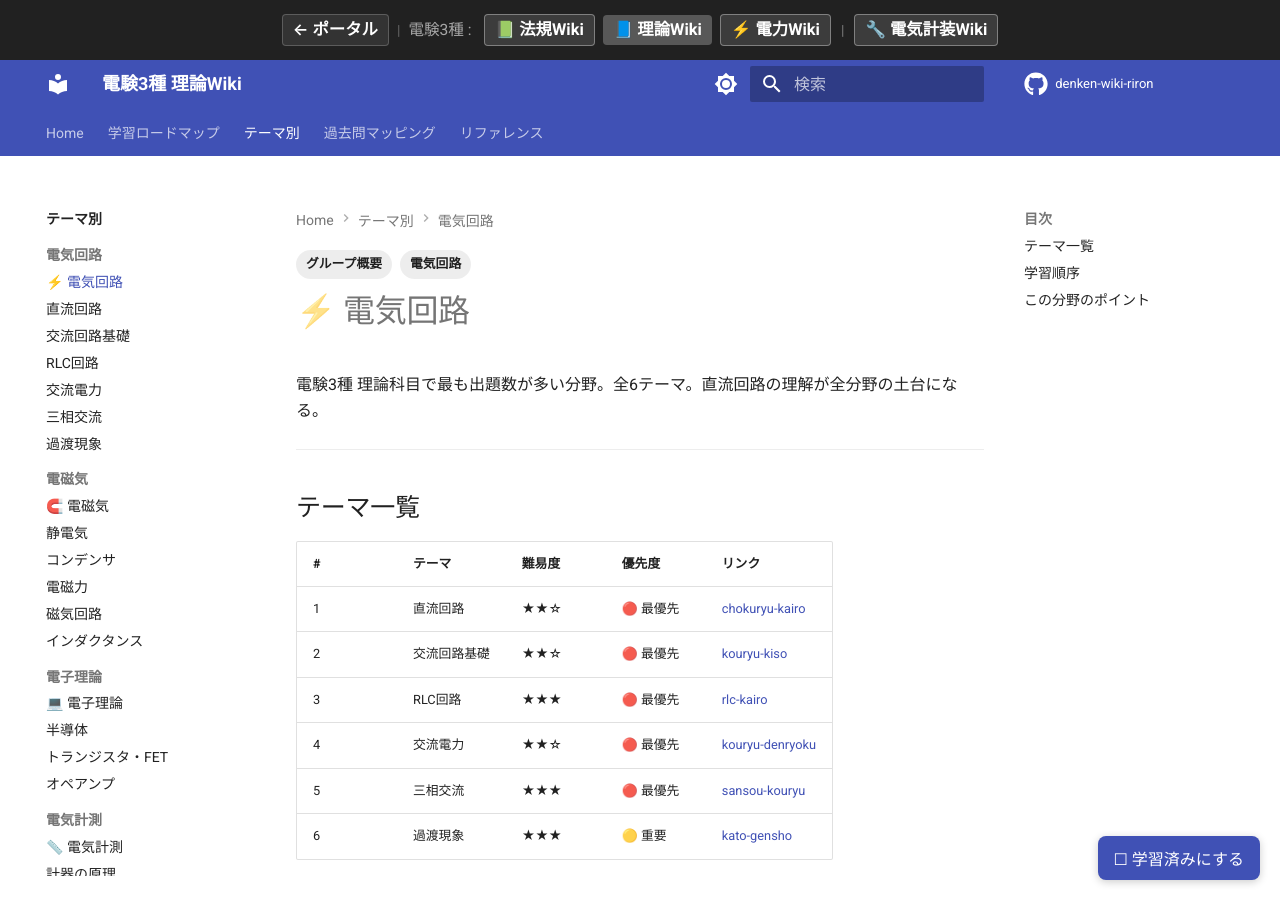
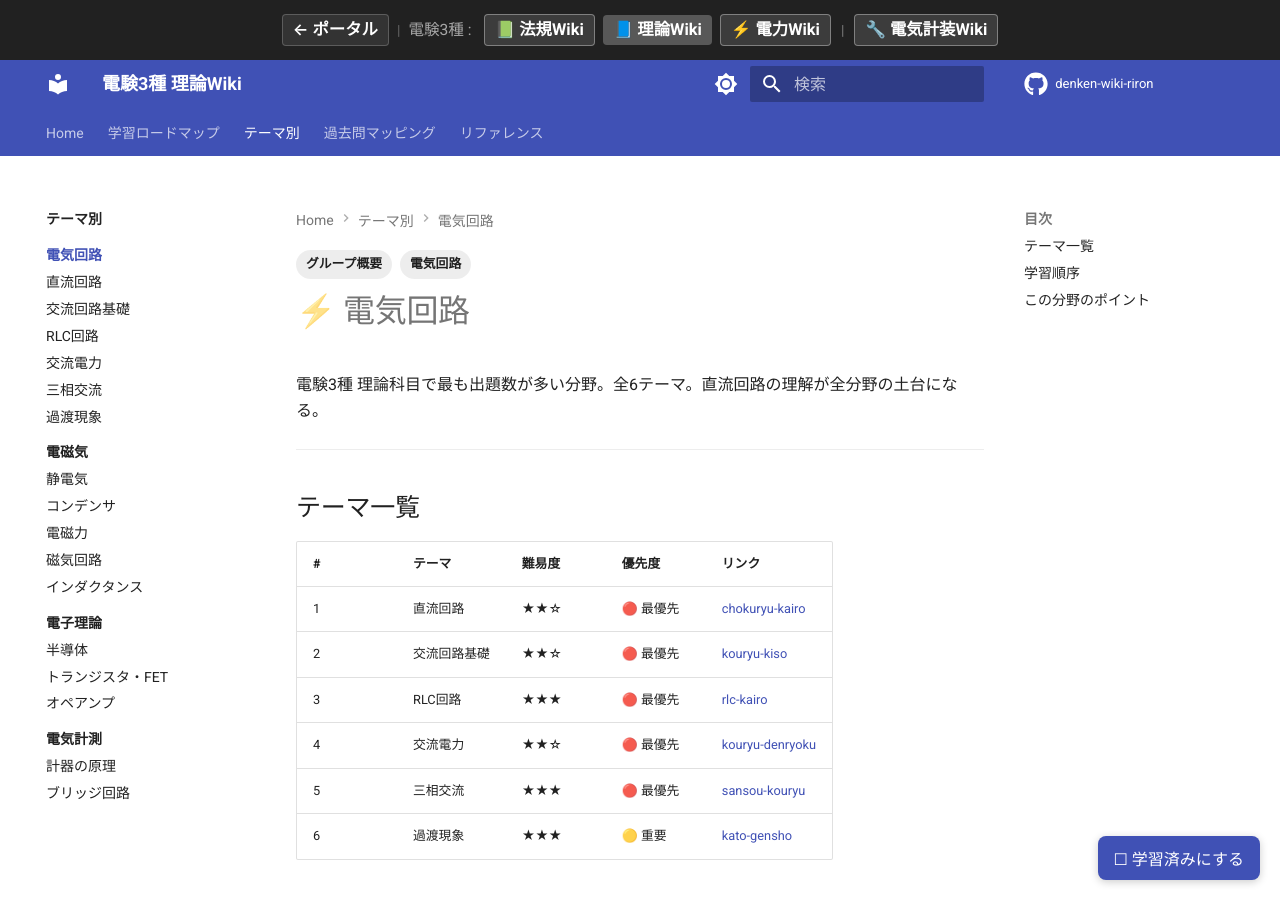
Before and after one commit to kfurufuru/denken-wiki-riron, an MkDocs documentation site: the page built from docs/themes/denki-kairo/index.md, in a window 1280 px wide and 900 px high. Built offline with MkDocs 1.6.1 and Material for MkDocs 9.7.7, drawn with Linux system fonts in a browser that asks for light colours; comment, search, counter and statistics services are not loaded.

Commit message:
fix: navigation.indexes 正常化 — index.md をサブディレクトリに移動
navigation.indexes はファイル名が index.md の場合のみセクション見出しを
クリック可能にする仕様のため、各グループ概要ページをサブディレクトリ配置に変更。
灰色ヘッダーと概要ページの二重表示を解消。

Co-Authored-By: Claude Sonnet 4.6 <noreply@anthropic.com>

```diff
--- a/docs/themes/denki-kairo-index.md
+++ b/docs/themes/denki-kairo/index.md
@@ -12,12 +12,12 @@ tags: [電気回路, グループ概要]
 
 | # | テーマ | 難易度 | 優先度 | リンク |
 |---|---|---|---|---|
-| 1 | 直流回路 | ★★☆ | 🔴 最優先 | [chokuryu-kairo](chokuryu-kairo.md) |
-| 2 | 交流回路基礎 | ★★☆ | 🔴 最優先 | [kouryu-kiso](kouryu-kiso.md) |
-| 3 | RLC回路 | ★★★ | 🔴 最優先 | [rlc-kairo](rlc-kairo.md) |
-| 4 | 交流電力 | ★★☆ | 🔴 最優先 | [kouryu-denryoku](kouryu-denryoku.md) |
-| 5 | 三相交流 | ★★★ | 🔴 最優先 | [sansou-kouryu](sansou-kouryu.md) |
-| 6 | 過渡現象 | ★★★ | 🟡 重要 | [kato-gensho](kato-gensho.md) |
+| 1 | 直流回路 | ★★☆ | 🔴 最優先 | [chokuryu-kairo](../chokuryu-kairo.md) |
+| 2 | 交流回路基礎 | ★★☆ | 🔴 最優先 | [kouryu-kiso](../kouryu-kiso.md) |
+| 3 | RLC回路 | ★★★ | 🔴 最優先 | [rlc-kairo](../rlc-kairo.md) |
+| 4 | 交流電力 | ★★☆ | 🔴 最優先 | [kouryu-denryoku](../kouryu-denryoku.md) |
+| 5 | 三相交流 | ★★★ | 🔴 最優先 | [sansou-kouryu](../sansou-kouryu.md) |
+| 6 | 過渡現象 | ★★★ | 🟡 重要 | [kato-gensho](../kato-gensho.md) |
 
 ---
 
--- a/mkdocs.yml
+++ b/mkdocs.yml
@@ -100,7 +100,7 @@ nav:
   - テーマ別:
     - themes/index.md
     - 電気回路:
-      - themes/denki-kairo-index.md
+      - themes/denki-kairo/index.md
       - 直流回路: themes/chokuryu-kairo.md
       - 交流回路基礎: themes/kouryu-kiso.md
       - RLC回路: themes/rlc-kairo.md
@@ -108,19 +108,19 @@ nav:
       - 三相交流: themes/sansou-kouryu.md
       - 過渡現象: themes/kato-gensho.md
     - 電磁気:
-      - themes/denjiryoku-index.md
+      - themes/denjiryoku-group/index.md
       - 静電気: themes/seidenki.md
       - コンデンサ: themes/condenser.md
       - 電磁力: themes/denjiryoku.md
       - 磁気回路: themes/jiki-kairo.md
       - インダクタンス: themes/inductance.md
     - 電子理論:
-      - themes/denshi-riron-index.md
+      - themes/denshi-riron/index.md
       - 半導体: themes/handotai.md
       - トランジスタ・FET: themes/transistor.md
       - オペアンプ: themes/opamp.md
     - 電気計測:
-      - themes/denki-keisoku-index.md
+      - themes/denki-keisoku/index.md
       - 計器の原理: themes/keiki.md
       - ブリッジ回路: themes/bridge.md
   - 過去問マッピング:
```
Also changed, not shown: docs/themes/denjiryoku-group/index.md (renamed from docs/themes/denjiryoku-index.md, +5 -5 lines), docs/themes/denki-keisoku/index.md (renamed from docs/themes/denki-keisoku-index.md, +2 -2 lines), docs/themes/denshi-riron/index.md (renamed from docs/themes/denshi-riron-index.md, +3 -3 lines).
